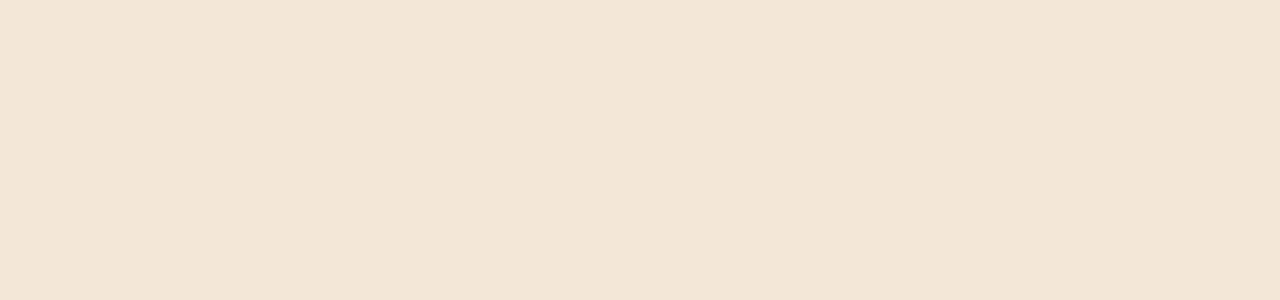
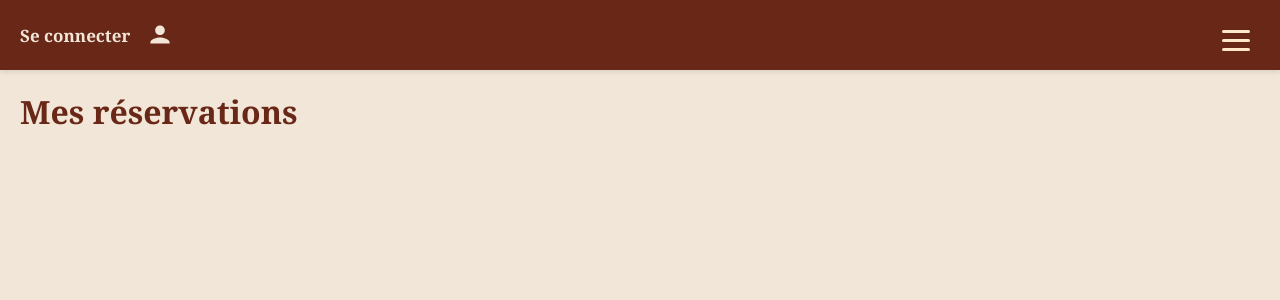
Before and after one commit to WildCodeSchool-2025-11/dev-web-orange-strasgite, a React (Vite) app: page /mes-reservations in a window 1280 px wide. Before the commit this address had no page. Shown: the top 300 px of the page. Built offline with nearby package versions, Linux system fonts and the light colour scheme.

Commit message:
feat: ajout HeaderClient + pages espace client + fix  BurgerMenu

```diff
--- a/src/App.tsx
+++ b/src/App.tsx
@@ -2,11 +2,14 @@ import { Route, Routes } from "react-router-dom";
 import Contact from "./pages/Contact";
 import GerantDashboard from "./pages/GerantDashboard";
 import Home from "./pages/Home";
+import MesFavorisPage from "./pages/MesFavorisPage";
+import MesReservationsPage from "./pages/MesReservationsPage";
+import MonComptePage from "./pages/MonComptePage";
+import RoomDetail from "./pages/RoomDetail";
 import Rooms from "./pages/Rooms";
 import Services from "./pages/Services";
 import Tourism from "./pages/Tourism";
 import "./styles/global.css";
-import RoomDetail from "./pages/RoomDetail";
 
 export default function App() {
 	return (
@@ -18,6 +21,9 @@ export default function App() {
 			<Route path="/tourism" element={<Tourism />} />
 			<Route path="/contact" element={<Contact />} />
 			<Route path="/gerant" element={<GerantDashboard />} />
+			<Route path="/mon-compte" element={<MonComptePage />} />
+			<Route path="/mes-reservations" element={<MesReservationsPage />} />
+			<Route path="/mes-favoris" element={<MesFavorisPage />} />
 		</Routes>
 	);
 }
--- a/src/components/AccountAvatar.tsx
+++ b/src/components/AccountAvatar.tsx
@@ -124,16 +124,41 @@ export default function AccountAvatar() {
 					{/* Si un client est connecté */}
 					{user && user.role === "client" && (
 						<>
-							<button type="button" style={menuBtnStyle}>
+							<button
+								type="button"
+								style={menuBtnStyle}
+								onClick={() => {
+									navigate("/mon-compte");
+									setOpenMenu(false);
+								}}
+							>
 								Mon compte
 							</button>
-							<button type="button" style={menuBtnStyle}>
+
+							<button
+								type="button"
+								style={menuBtnStyle}
+								onClick={() => {
+									navigate("/mes-reservations");
+									setOpenMenu(false);
+								}}
+							>
 								Mes réservations
 							</button>
-							<button type="button" style={menuBtnStyle}>
+
+							<button
+								type="button"
+								style={menuBtnStyle}
+								onClick={() => {
+									navigate("/mes-favoris");
+									setOpenMenu(false);
+								}}
+							>
 								Mes favoris
 							</button>
+
 							<hr />
+
 							<button
 								type="button"
 								style={menuBtnStyle}
--- /dev/null
+++ b/src/components/Header-client.tsx
@@ -0,0 +1,23 @@
+import AccountAvatar from "./AccountAvatar";
+import BurgerMenu from "./BurgerMenu/BurgerMenu";
+
+export default function HeaderClient() {
+	return (
+		<header
+			style={{
+				width: "100%",
+				padding: "15px 20px",
+				display: "flex",
+				justifyContent: "space-between",
+				alignItems: "center",
+				background: "#692817",
+			}}
+		>
+			{/* Menu burger fonctionnel */}
+			<BurgerMenu />
+
+			{/* Avatar + menu */}
+			<AccountAvatar />
+		</header>
+	);
+}
--- /dev/null
+++ b/src/pages/MesFavorisPage.tsx
@@ -0,0 +1,12 @@
+import HeaderClient from "../components/Header-client";
+
+export default function MesFavorisPage() {
+	return (
+		<>
+			<HeaderClient />
+			<div style={{ padding: "20px" }}>
+				<h1>Mes favoris</h1>
+			</div>
+		</>
+	);
+}
--- /dev/null
+++ b/src/pages/MesReservationsPage.tsx
@@ -0,0 +1,12 @@
+import HeaderClient from "../components/Header-client";
+
+export default function MesReservationsPage() {
+	return (
+		<>
+			<HeaderClient />
+			<div style={{ padding: "20px" }}>
+				<h1>Mes réservations</h1>
+			</div>
+		</>
+	);
+}
--- /dev/null
+++ b/src/pages/MonComptePage.tsx
@@ -0,0 +1,12 @@
+import HeaderClient from "../components/Header-client";
+
+export default function MonComptePage() {
+	return (
+		<>
+			<HeaderClient />
+			<div style={{ padding: "20px" }}>
+				<h1>Mon compte</h1>
+			</div>
+		</>
+	);
+}
```
